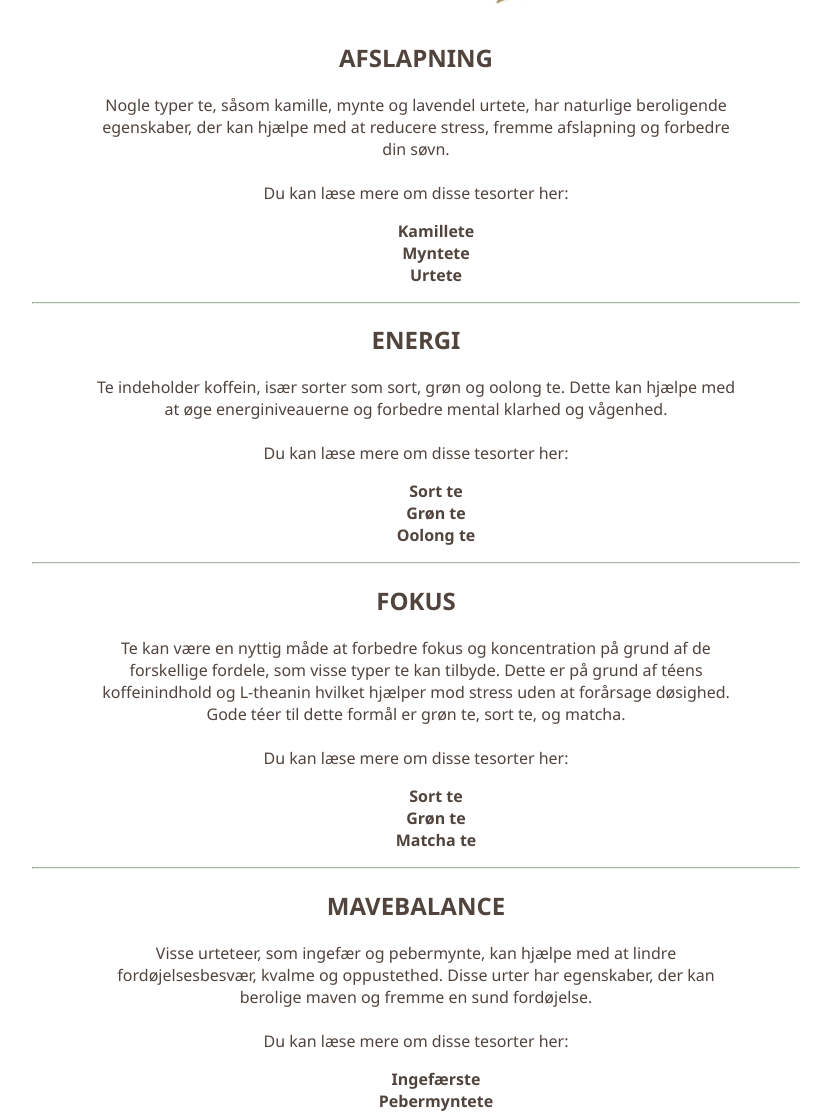
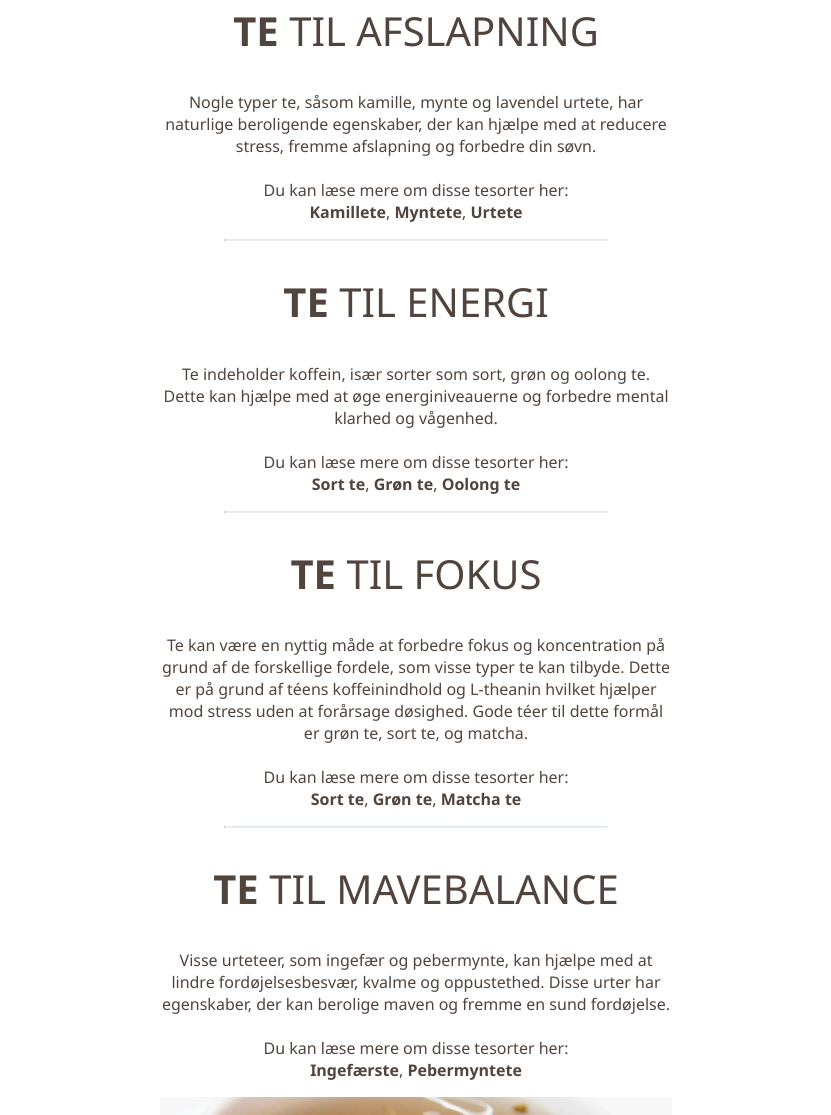
Before and after one commit to OGsnapzilla/online-magazine, a plain HTML site: page formaal.html in a window 1280 px wide. Shown: the part 320-1435 px from the top of the page, without its empty margins (224-1055 px from the left). Drawn offline with Linux system fonts and the light colour scheme.

Commit message:
favicon og sidste detaljer

```diff
--- a/css/style.css
+++ b/css/style.css
@@ -153,7 +153,7 @@ body {
     text-align: center;
 }
 
-.tesorterArticles h1 {
+.tesorterArticles h2 {
     font-weight: 350;
     font-size: 2.5em;
     padding-top: 5%;
@@ -205,8 +205,8 @@ body {
 }
 
 .formaalArticle {
-    margin-left: 25%;
-    margin-right: 25%;
+    margin-left: 30%;
+    margin-right: 30%;
     text-align: center;
 }
 
@@ -216,12 +216,17 @@ body {
     font-weight: bold;
 }
 
-.formaalArticle ul {
-    list-style-type: none;
+.formaalArticle h2 {
+    font-weight: 350;
+    font-size: 2.5em;
+}
+
+.formaalArticle a:hover {
+    background-color: #ebf5eb;
 }
 
 hr {
-    margin-left: 20%;
-    margin-right: 20%;
-    border-top: 1px solid #a3b7a3;
+    margin-left: 35%;
+    margin-right: 35%;
+    border-top: 1px solid #e3ece3;
 }
--- a/formaal.html
+++ b/formaal.html
@@ -3,8 +3,12 @@
 <head>
     <meta charset="UTF-8">
     <meta name="viewport" content="width=device-width, initial-scale=1.0">
+    <meta name="description" content="Denne indeholder information om hvad man kan bruge te til">
+    <meta name="keywords" content="te,teanvendelse,formål">
+    <link rel="canonical" href=https://tekronikken.riedervisuals.com/formaal.html>
 
     <link rel="stylesheet" href="css/style.css">
+    <link rel="icon" href="img/favicon.png" type="image/x-icon">
     <title>Dit formål</title>
 </head>
 <body>
@@ -60,63 +64,59 @@
 
     <article id="afslapning" class="formaalArticle">
         <img src="img/formaal1.webp" alt="Closeup af te" id="topFormaalImg">
-        <h1>AFSLAPNING</h1>
+        <h2><b>TE</b> TIL AFSLAPNING</h2>
         <p>
            Nogle typer te, såsom kamille, mynte og lavendel urtete, har naturlige beroligende egenskaber,
            der kan hjælpe med at reducere stress, fremme afslapning og forbedre din søvn.
             <br><br>
            Du kan læse mere om disse tesorter her:
-           <ul>
-            <li><a href="tesorter.html">Kamillete</a></li>
-            <li><a href="tesorter.html">Myntete</a></li>
-            <li><a href="tesorter.html">Urtete</a></li>
-           </ul>
+           <br>
+            <a href="tesorter.html">Kamillete</a>,
+            <a href="tesorter.html">Myntete</a>,
+            <a href="tesorter.html">Urtete</a>
         </p>
     </article>
     </article>
 <hr>
     <article id="energi" class="formaalArticle">
-        <h1>ENERGI</h1>
+        <h2><b>TE</b> TIL ENERGI</h2>
         <p>
             Te indeholder koffein, især sorter som sort, grøn og oolong te. Dette kan hjælpe med at øge
             energiniveauerne og forbedre mental klarhed og vågenhed.
             <br><br>
             Du kan læse mere om disse tesorter her:
-            <ul>
-                <li><a href="tesorter.html">Sort te</a></li>
-                <li><a href="tesorter.html">Grøn te</a></li>
-                <li><a href="tesorter.html">Oolong te</a></li>
-            </ul>
+            <br>
+            <a href="tesorter.html">Sort te</a>,
+            <a href="tesorter.html">Grøn te</a>,
+            <a href="tesorter.html">Oolong te</a>
         </p>
     </article>
 <hr>
     <article id="fokus" class="formaalArticle">
-        <h1>FOKUS</h1>
+        <h2><b>TE</b> TIL FOKUS</h2>
         <p>
             Te kan være en nyttig måde at forbedre fokus og koncentration på grund af de forskellige fordele,
             som visse typer te kan tilbyde. Dette er på grund af téens koffeinindhold og L-theanin hvilket
             hjælper mod stress uden at forårsage døsighed. Gode téer til dette formål er grøn te, sort te, og matcha.
             <br><br>
             Du kan læse mere om disse tesorter her:
-            <ul>
-                <li><a href="tesorter.html">Sort te</a></li>
-                <li><a href="tesorter.html">Grøn te</a></li>
-                <li><a href="tesorter.html">Matcha te</a></li>
-            </ul>
+            <br>
+            <a href="tesorter.html">Sort te</a>,
+            <a href="tesorter.html">Grøn te</a>,
+            <a href="tesorter.html">Matcha te</a>
         </p>
     </article>
 <hr>
     <article id="mavebalance" class="formaalArticle">
-        <h1>MAVEBALANCE</h1>
+        <h2><b>TE</b> TIL MAVEBALANCE</h2>
         <p>
             Visse urteteer, som ingefær og pebermynte, kan hjælpe med at lindre fordøjelsesbesvær, kvalme og oppustethed.
             Disse urter har egenskaber, der kan berolige maven og fremme en sund fordøjelse.
             <br><br>
             Du kan læse mere om disse tesorter her:
-            <ul>
-                <li><a href="tesorter.html">Ingefærste</a></li>
-                <li><a href="tesorter.html">Pebermyntete</a></li>
-            </ul>
+            <br>
+            <a href="tesorter.html">Ingefærste</a>,
+            <a href="tesorter.html">Pebermyntete</a>
         </p>
         <img src="img/formaal2.webp" alt="Closeup af te i kop" id="middleFormaalImg">
     </article>
```
Also changed, not shown: hvad-er-te.html (+2 -1 lines), index.html (+4 -3 lines), tesorter.html (+8 -4 lines), img/favicon.png (added).
